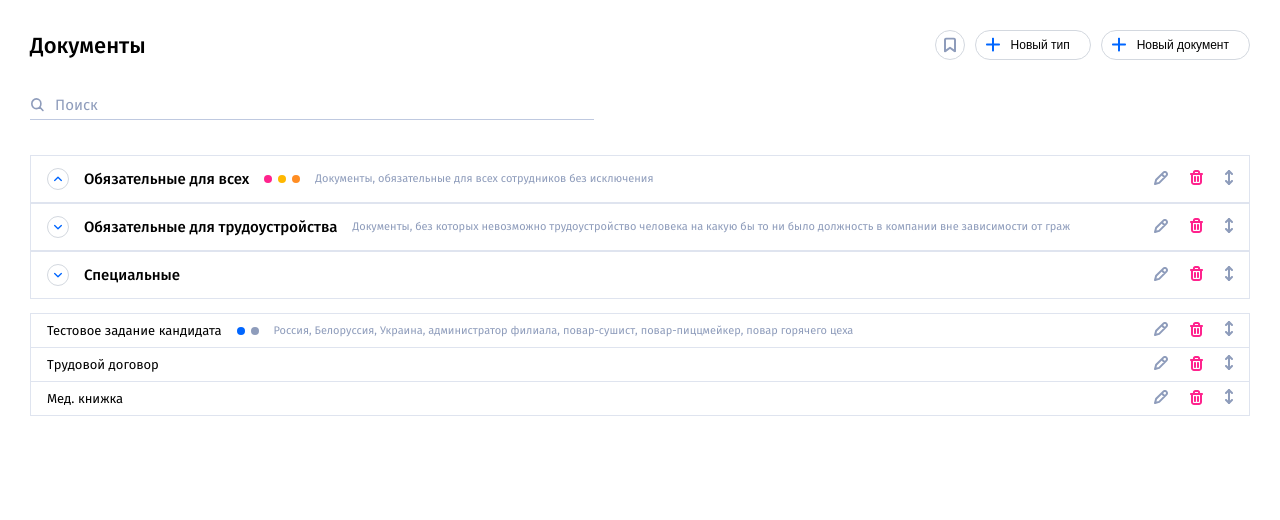
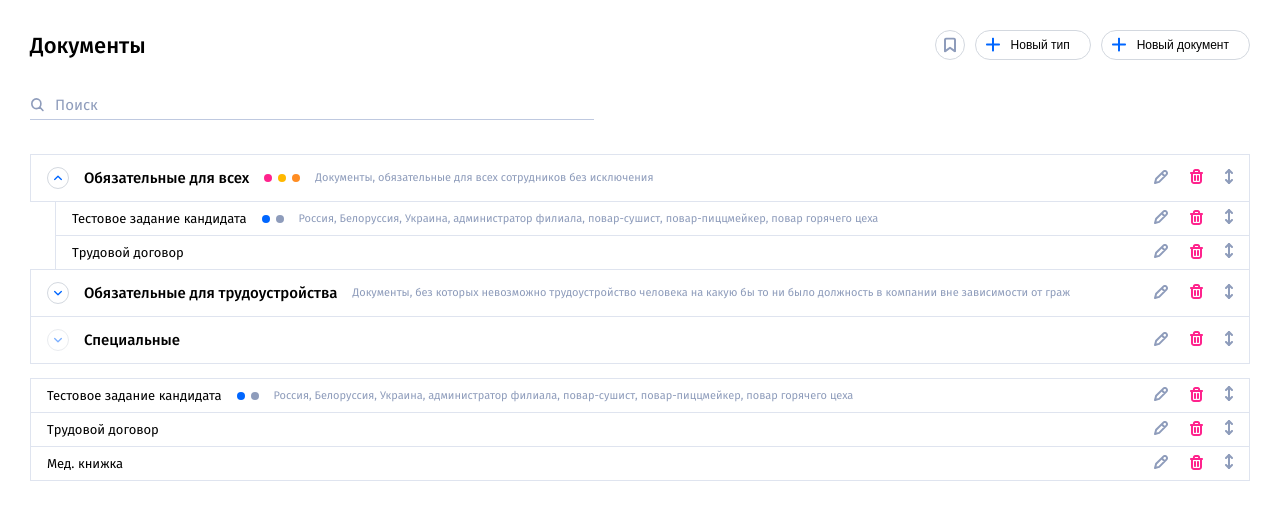
Before and after one commit to ADereglazov/vue-documents-list-draggable, a Vue app: page / in a window 1280 px wide. Both pictures are taken after a click on the button 58 px from the left and 179 px from the top of the page. Shown: the top 520 px of the page. Built offline with nearby package versions, Linux system fonts and the light colour scheme.

Commit message:
add DocumentsList.vue to DocumentsListCategoryItem.vue

```diff
--- a/src/App.vue
+++ b/src/App.vue
@@ -5,6 +5,7 @@
     <SearchInput class="app-search-input" />
     <DocumentsListCategory
       :list="documentsListCategory"
+      class="app-documents-category"
       @change-doc-list-category="onChangeDocumentsListCategory"
     />
     <DocumentsList
@@ -26,17 +27,36 @@ const documentsListCategory = ref([
     title: "Обязательные для всех",
     comment: "Документы, обязательные для всех сотрудников без исключения",
     indicators: ["#ff238d", "#ffb800", "#ff8d23"],
+    documents: [
+      {
+        title: "Тестовое задание кандидата",
+        comment:
+          "Россия, Белоруссия, Украина, администратор филиала, повар-сушист, повар-пиццмейкер, повар горячего цеха",
+        indicators: ["#0066ff", "#8e9cbb"],
+        required: false,
+      },
+      {
+        title: "Трудовой договор",
+        comment: "",
+        indicators: [],
+        required: false,
+      },
+    ],
   },
   {
     title: "Обязательные для трудоустройства",
     comment:
       "Документы, без которых невозможно трудоустройство человека на какую бы то ни было должность в компании вне зависимости от граж",
     indicators: [],
+    documents: [
+      { title: "Мед. книжка", comment: "", indicators: [], required: false },
+    ],
   },
   {
     title: "Специальные",
     comment: "",
     indicators: [],
+    documents: [],
   },
 ]);
 
@@ -74,4 +94,8 @@ function onChangeDocumentsList(e) {
 .app-search-input {
   margin-bottom: 35px;
 }
+
+.app-documents-category {
+  margin-bottom: 15px;
+}
 </style>
--- a/src/components/DocumentsList.vue
+++ b/src/components/DocumentsList.vue
@@ -63,7 +63,7 @@ export default {
 
 <style scoped lang="less">
 .documents-list {
-  padding: 15px 0 0 0;
+  padding: 0;
   margin: 0;
   list-style: none;
 
--- a/src/components/DocumentsListCategoryItem.vue
+++ b/src/components/DocumentsListCategoryItem.vue
@@ -1,10 +1,12 @@
 <template>
   <li class="documents-list-category-item">
+    <div class="documents-list-category-item__wrapper">
       <button
         class="documents-list-category-item__button"
         :class="{ 'documents-list-category-item__button--opened': opened }"
         type="button"
-      @click="opened = !opened"
+        :disabled="!element.documents.length"
+        @click="onClick"
       >
         <CollapseIcon />
       </button>
@@ -19,6 +21,12 @@
       </p>
 
       <DocumentsListTools />
+    </div>
+    <DocumentsList
+      v-show="opened"
+      :list="element.documents"
+      class="documents-list-category-item__documents-list"
+    />
   </li>
 </template>
 
@@ -27,10 +35,16 @@ import { ref } from "vue";
 import DocumentsListTools from "@/components/DocumentsListTools.vue";
 import ColorIndicators from "@/components/ColorIndicators.vue";
 import CollapseIcon from "@/assets/icons/collapse.svg";
+import DocumentsList from "@/components/DocumentsList.vue";
 
 export default {
   name: "DocumentsListCategoryItem",
-  components: { DocumentsListTools, CollapseIcon, ColorIndicators },
+  components: {
+    DocumentsListTools,
+    CollapseIcon,
+    ColorIndicators,
+    DocumentsList,
+  },
   props: {
     element: {
       type: Object,
@@ -39,8 +53,13 @@ export default {
   setup() {
     const opened = ref(false);
 
+    function onClick() {
+      opened.value = !opened.value;
+    }
+
     return {
       opened,
+      onClick,
     };
   },
 };
@@ -48,12 +67,15 @@ export default {
 
 <style scoped lang="less">
 .documents-list-category-item {
+  &__wrapper {
     display: flex;
     align-items: center;
     height: 48px;
     padding: 0 16px;
+    margin-top: -1px;
     border: 1px solid #dfe4ef;
     background-color: #ffffff;
+  }
 
   &__button {
     position: relative;
@@ -78,6 +100,11 @@ export default {
     &--opened svg {
       transform: translate(-50%, -50%) rotate(0deg);
     }
+
+    &:disabled {
+      opacity: 0.5;
+      cursor: default;
+    }
   }
 
   &__title {
@@ -97,5 +124,9 @@ export default {
     font-weight: 400;
     color: #8e9cbb;
   }
+
+  &__documents-list {
+    padding-left: 25px;
+  }
 }
 </style>
```
Lines whose indentation alone changed are shown as unchanged.
